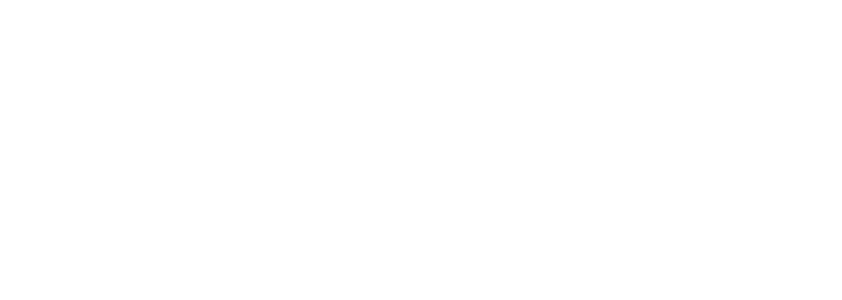
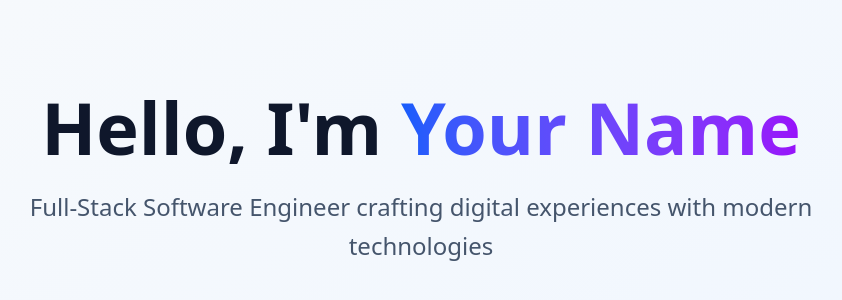
Before and after one commit to jnvreddy/Portfolio, a React (Vite) app: page / in a window 1280 px wide. Shown: the part 206-506 px from the top of the page, without its empty margins (219-1061 px from the left). Built offline with nearby package versions, Linux system fonts and the light colour scheme.

Commit message:
added home page

```diff
--- a/src/App.tsx
+++ b/src/App.tsx
@@ -1,9 +1,11 @@
+import Home from "./components/Home"
+
 function App() {
 
   return (
     <>
     <div className="min-h-screen bg-white font-inter">
-
+<Home />
     </div>
     </>
   )
--- a/src/components/Home.tsx
+++ b/src/components/Home.tsx
@@ -1,11 +1,24 @@
+
 function Home() {
 
     return (
-      <>
-      <div className="min-h-screen bg-white font-inter">
+      <section className="min-h-screen flex items-center justify-center bg-gradient-to-br from-slate-50 to-blue-50">
+      <div className="container mx-auto px-4 text-center animate-fade-in">
+        <div className="max-w-4xl mx-auto">
+          <h1 className="text-5xl md:text-7xl font-bold text-slate-900 mb-6 font-inter">
+            Hello, I'm{" "}
+            <span className="bg-gradient-to-r from-blue-600 to-purple-600 bg-clip-text text-transparent">
+              Your Name
+            </span>
+          </h1>
 
+          <p className="text-xl md:text-2xl text-slate-600 mb-8 font-inter font-light leading-relaxed">
+            Full-Stack Software Engineer crafting digital experiences with modern technologies
+          </p>
+
+        </div>
       </div>
-      </>
+    </section>
     )
   }
 
```
